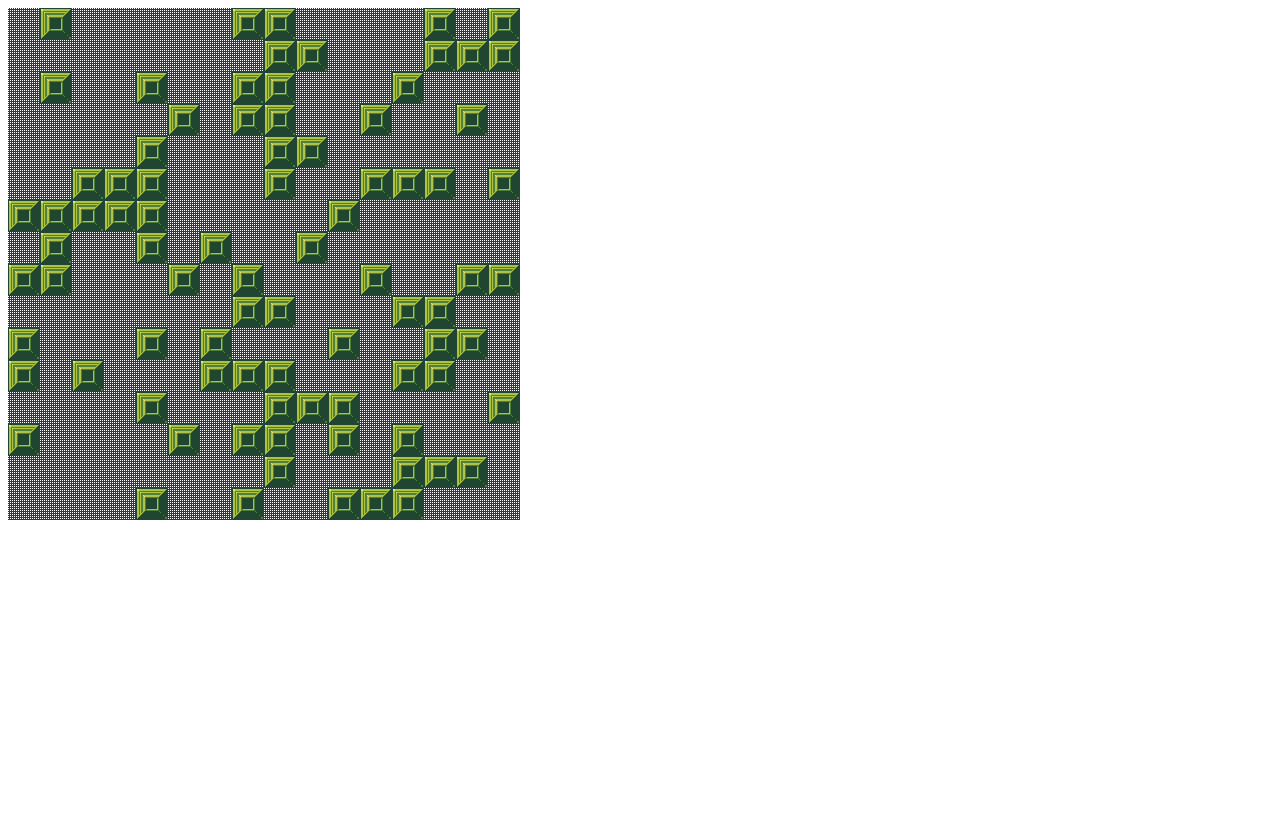
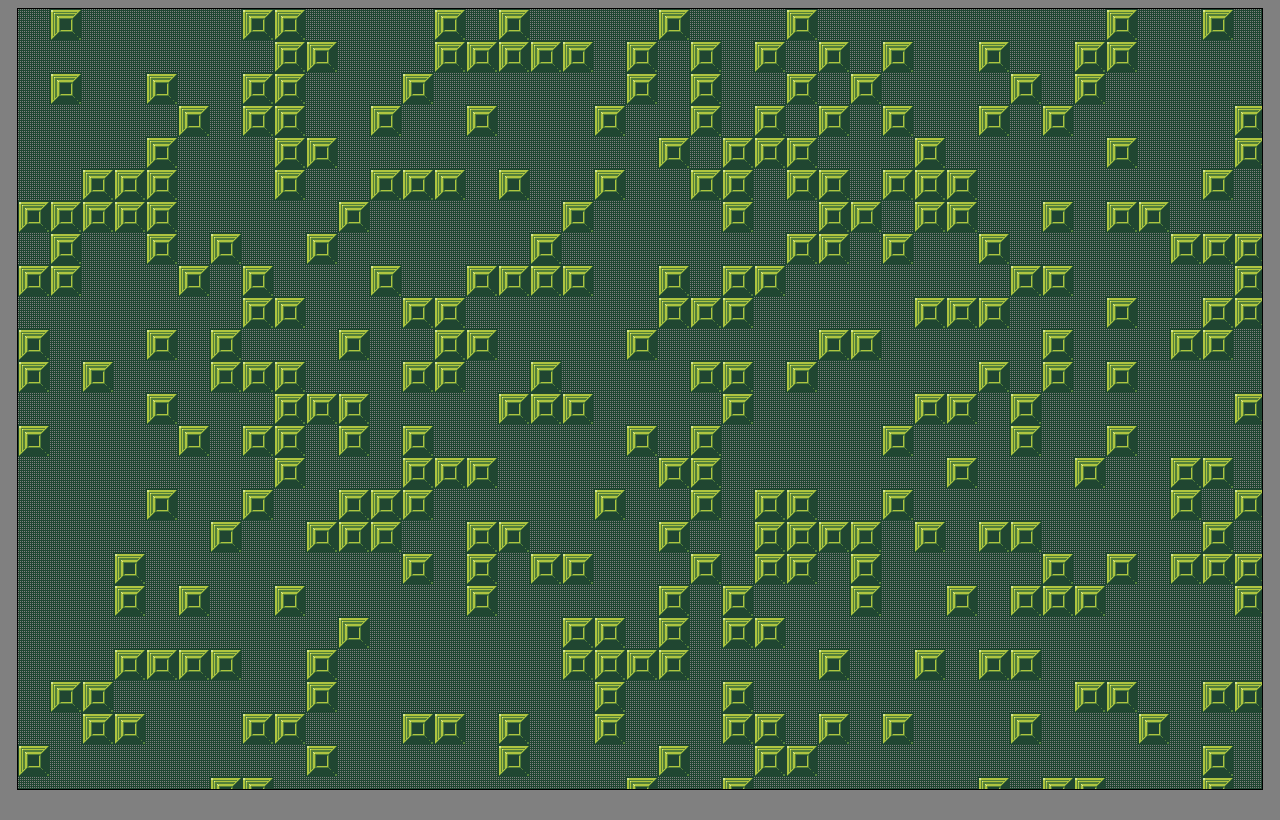
Before and after one commit to constyn/taires.github.io, a website built with webpack: page index.html in a window 1280 px wide. Built offline with nearby package versions, Linux system fonts and the light colour scheme.

Commit message:
minor change on map rendering

```diff
--- a/index.html
+++ b/index.html
@@ -7,7 +7,7 @@
           content="ie=edge">
     <meta name="viewport"
           content="width=device-width, initial-scale=1">
-    <title>Title</title>
+    <title>BOA</title>
   </head>
 
   <body>
--- a/src/js/engine.js
+++ b/src/js/engine.js
@@ -2,6 +2,8 @@ import TileContext from './engine/render/tile.context';
 import Tracker from './engine/tracker';
 import Tileset from './engine/tilesets';
 import World from './engine/world/world';
+
+const PADDING = 20;
 
 export default class Engine extends Tracker {
 
@@ -10,16 +12,20 @@ export default class Engine extends Tracker {
     this.canvas = document.createElement('canvas');
     this.ctx = this.canvas.getContext('2d');
     document.body.append(this.canvas)
-    this.canvas.width = document.body.clientWidth;
-    this.canvas.height = window.innerHeight;
+    this.canvas.width = document.body.clientWidth - PADDING;
+    this.canvas.height = window.innerHeight - PADDING;
 
+
+
+    document.body.style = 'background-color: #808080; text-align: center;'
+    this.canvas.style = 'margin: 0 auto; border: 1px solid #000;'
 
     //Tileset.loadRemote('hash', 'https://gist.githubusercontent.com/cstefanache/8430e1d19c8bae33d99c6f7205ddd84f/raw/596d92fd3d00c2b5c75df17d7f832a2850fbea66/tilesets.json');
 
     this.world = new World({width: 320, height: 320})
     this.done();
-    let x = 10,
-      y = 10;
+    let x = 0,
+      y = 0;
     document.addEventListener('keyup', (e) => {
       switch (e.key) {
         case 'ArrowRight':
@@ -28,10 +34,10 @@ export default class Engine extends Tracker {
         case 'ArrowLeft':
           x = Math.max(0, x - 1);
           break;
-        case 'ArrowUp':
+        case 'ArrowDown':
           y = Math.min(320, y + 1);
           break;
-        case 'ArrowLeft':
+        case 'ArrowUp':
           y = Math.max(0, y - 1);
           break;
       }
--- a/src/js/engine/world/world.js
+++ b/src/js/engine/world/world.js
@@ -5,6 +5,9 @@ export default class World extends Tracker {
 
   constructor(options) {
     super();
+
+
+
     //this.done();
 
     let {width, height} = options,
@@ -48,13 +51,18 @@ export default class World extends Tracker {
   }
 
   render(ctx, x, y) {
-    ctx.clearRect(0,0, 600,600)
+
+    let width = document.body.clientWidth;
+    let height = window.innerHeight;
+
+
+    ctx.clearRect(0,0, width,height)
     for (let l = 0; l < MAX_HEIGHT; l++) {
       let layer = this.world[l];
-      for (let i = 0; i < 16; i++) {
-        let row = layer[i + x];
-        for (let j = 0; j < 16; j++) {
-          let obj = row[j + y];
+      for (let i = 0; i < height / 32; i++) {
+        let row = layer[i + y];
+        for (let j = 0; j < width / 32; j++) {
+          let obj = row[j + x];
           if (obj) {
             obj.render(ctx, i, j)
           }
```
Also changed, not shown: dist/app.js.
